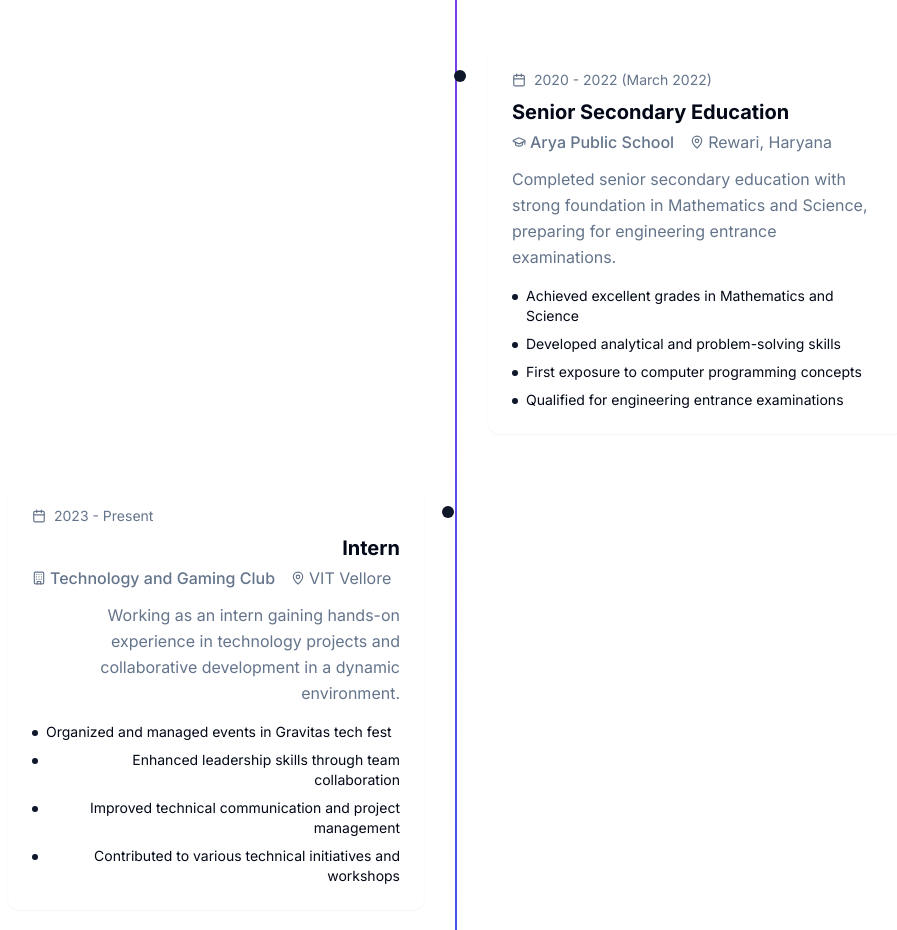
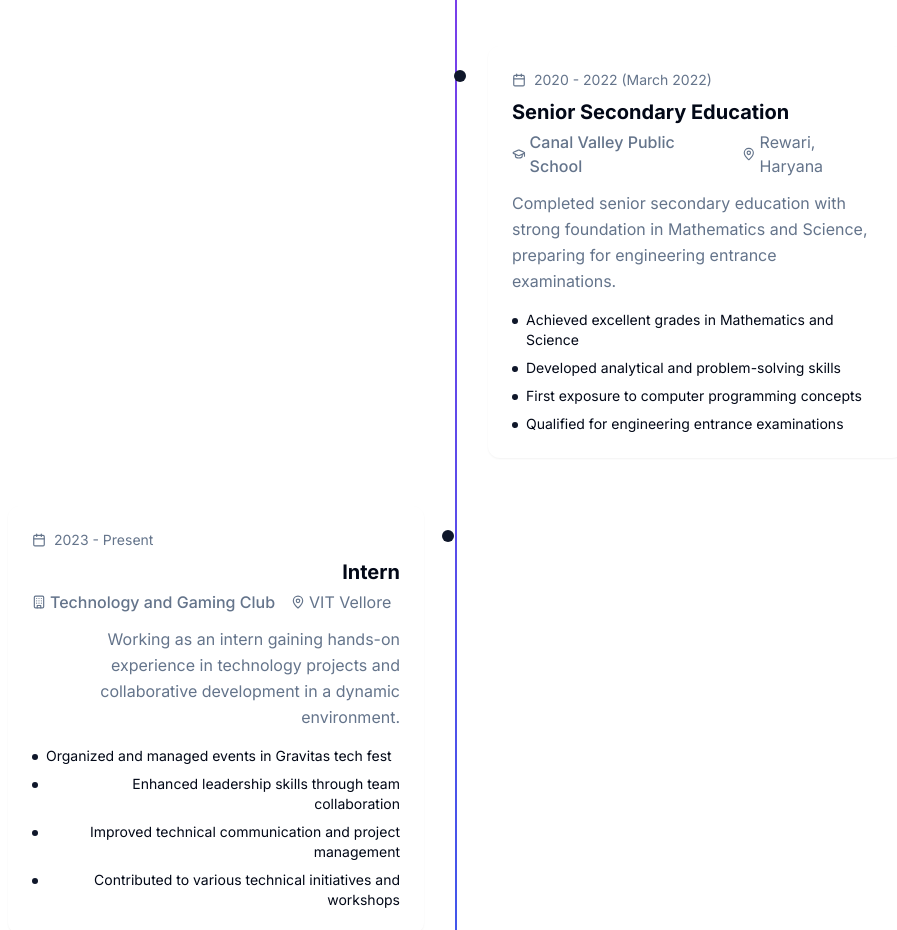
Before and after one commit to Dheeraj5604/dheeraj-kumar-visions, a React (Vite) app: page / in a window 1280 px wide. Shown: the part 3740-4670 px from the top of the page, without its empty margins (184-1081 px from the left). Built offline with nearby package versions, Linux system fonts and the light colour scheme.

Commit message:
Rename school name
Rename "Arya Public School" to "Canal Valley Public School" in the experience section.

```diff
--- a/src/components/Experience.tsx
+++ b/src/components/Experience.tsx
@@ -1,4 +1,3 @@
-
 import React from 'react';
 import { Calendar, MapPin, GraduationCap, Building } from 'lucide-react';
 
@@ -20,7 +19,7 @@ const Experience = () => {
     },
     {
       title: 'Senior Secondary Education',
-      company: 'Arya Public School',
+      company: 'Canal Valley Public School',
       location: 'Rewari, Haryana',
       period: '2020 - 2022 (March 2022)',
       description: 'Completed senior secondary education with strong foundation in Mathematics and Science, preparing for engineering entrance examinations.',
```
